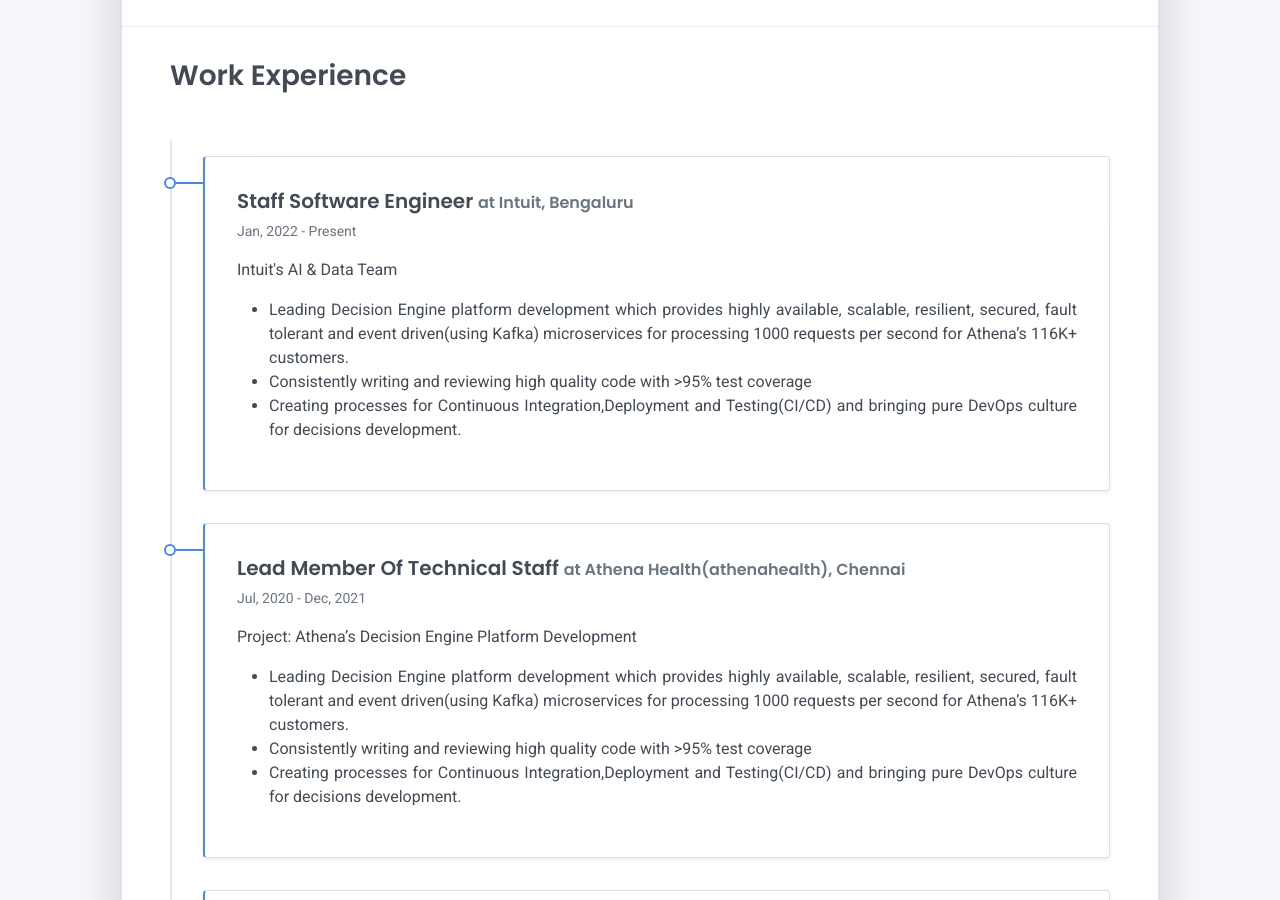
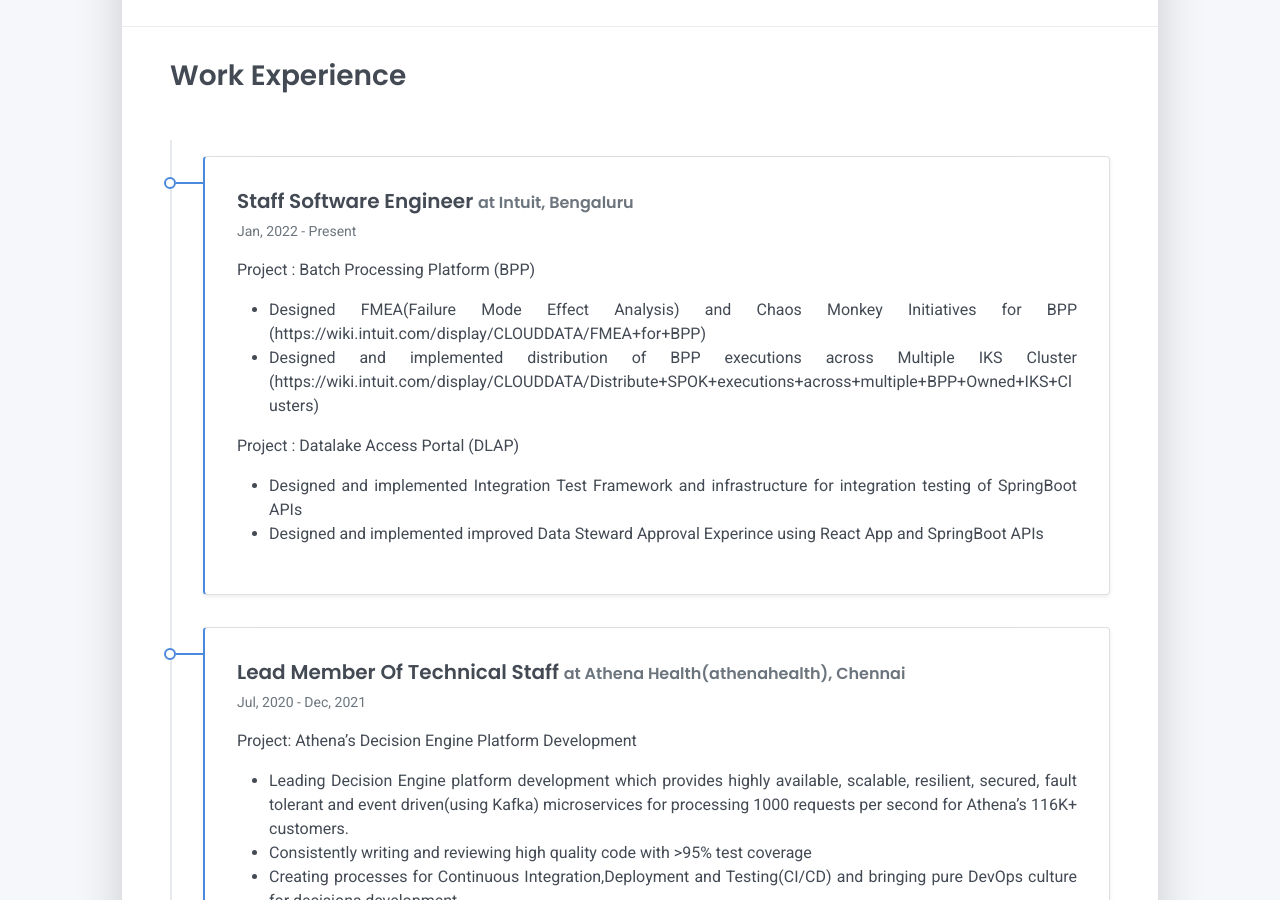
Before and after one commit to anandkshitiz/anandkshitiz.github.io, a Jekyll site: the page built from tabs/about.md, in a window 1280 px wide and 900 px high, scrolled down 1303 px. Built offline with Jekyll 4.4.1, drawn with Linux system fonts in a browser that asks for light colours.

Commit message:
added intuit details

```diff
--- a/tabs/about/content/work-experience-section.html
+++ b/tabs/about/content/work-experience-section.html
@@ -4,35 +4,24 @@
         <div class="card-body">
             <div class="h5 mb-1">Staff Software Engineer <span class="text-muted h6">at Intuit, Bengaluru</span></div>
             <div class="text-muted text-small mb-2">Jan, 2022 - Present</div>
-            <span>Intuit's AI & Data Team</span>
+            <span>Project : Batch Processing Platform (BPP)</span>
             <div>
                 <p style="text-align: justify">
                 <ul style="text-align: justify">
-                    <li>Leading Decision Engine platform development which provides highly available, scalable,
-                        resilient, secured, fault tolerant and event driven(using Kafka) microservices for processing
-                        1000 requests per second for
-                        Athena’s 116K+ customers.</li>
-                    <li>Consistently writing and reviewing high quality code with >95% test coverage</li>
-                    <li>Creating processes for Continuous Integration,Deployment and Testing(CI/CD) and bringing pure
-                        DevOps culture for
-                        decisions development.</li>
+                    <li>Designed FMEA(Failure Mode Effect Analysis) and Chaos Monkey Initiatives for BPP (https://wiki.intuit.com/display/CLOUDDATA/FMEA+for+BPP)</li>
+                    <li>Designed and implemented distribution of BPP executions across Multiple IKS Cluster (https://wiki.intuit.com/display/CLOUDDATA/Distribute+SPOK+executions+across+multiple+BPP+Owned+IKS+Clusters) </li>
                 </ul>
                 </p>
             </div>
-            <!-- <div>
+            <span>Project : Datalake Access Portal (DLAP)</span>
+            <div>
                 <p style="text-align: justify">
                 <ul style="text-align: justify">
-                    <li>Leading Decision Engine platform development which provides highly available, scalable,
-                        resilient, secured, fault tolerant and event driven(using Kafka) microservices for processing
-                        1000 requests per second for
-                        Athena’s 116K+ customers.</li>
-                    <li>Consistently writing and reviewing high quality code with >95% test coverage</li>
-                    <li>Creating processes for Continuous Integration,Deployment and Testing(CI/CD) and bringing pure
-                        DevOps culture for
-                        decisions development.</li>
+                    <li>Designed and implemented Integration Test Framework and infrastructure for integration testing of SpringBoot APIs</li>
+                    <li>Designed and implemented improved Data Steward Approval Experince using React App and SpringBoot APIs </li>
                 </ul>
                 </p>
-            </div> -->
+            </div>
         </div>
     </div>
     <div class="timeline-card timeline-card-primary card shadow-sm">
```
